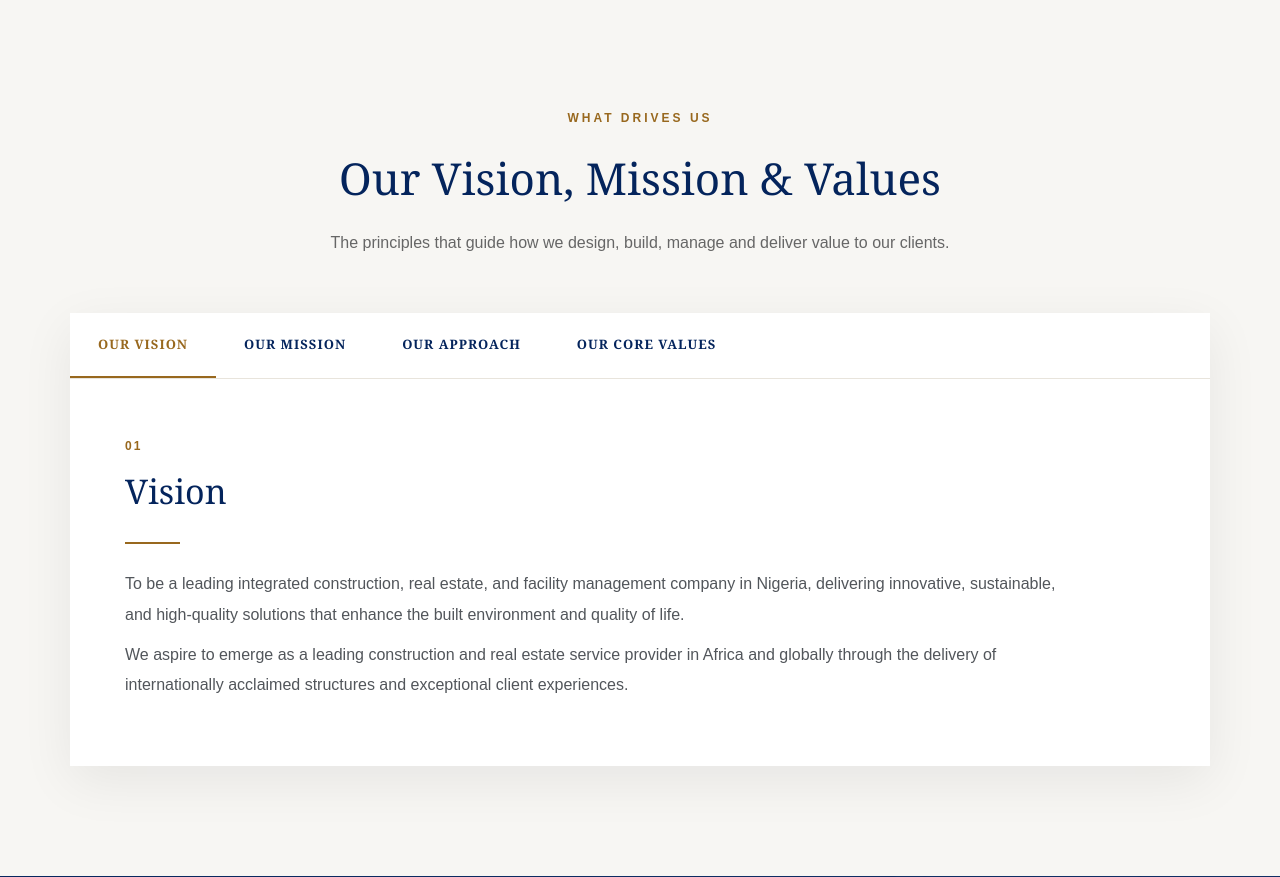
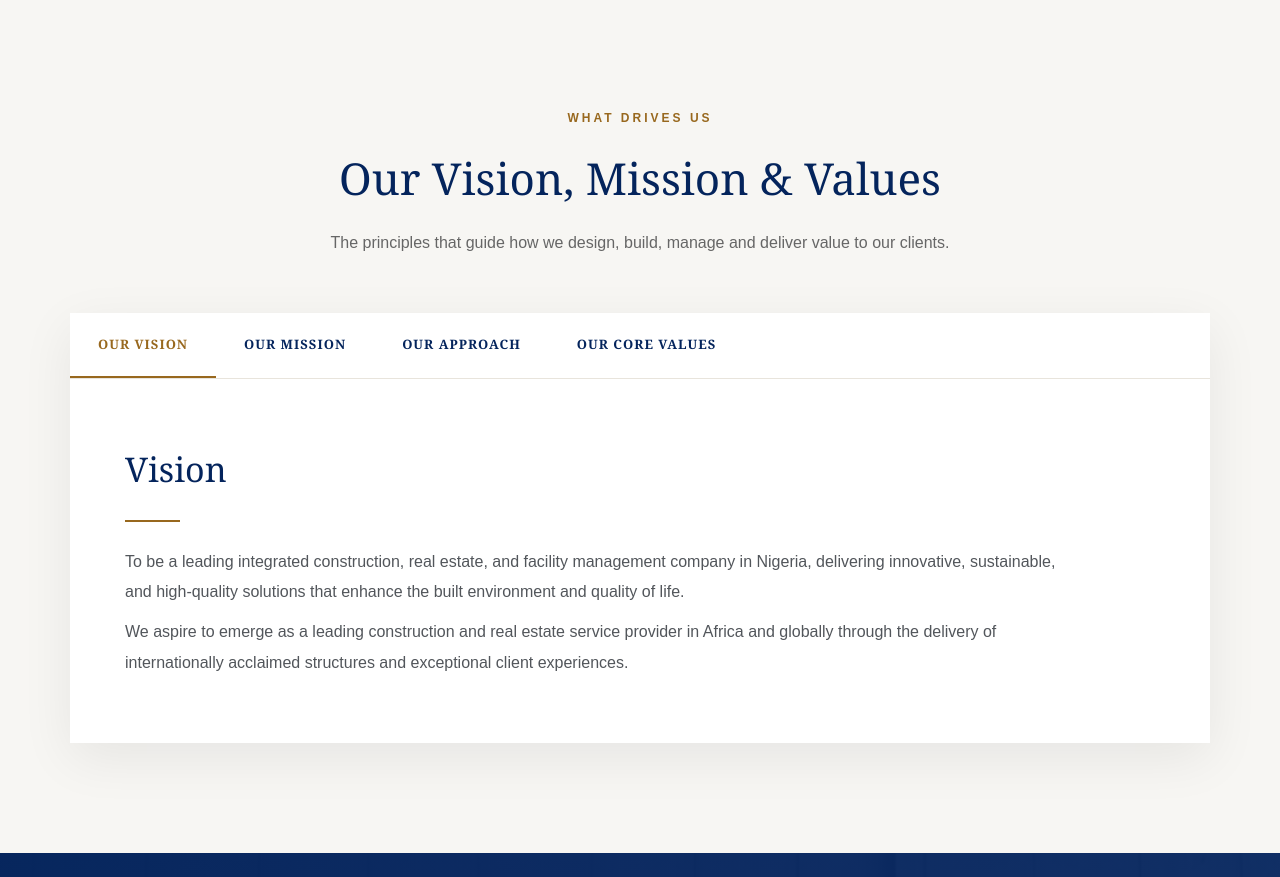
Before and after one commit to godwinumosen/deus, a Django app: page /founder_message/ in a window 1280 px wide. Shown: the part 1573-2450 px from the top of the page. Run offline with Django 5.2, Linux system fonts and the light colour scheme; data comes from the database, SQL or seed files in the repository; some libraries are stand-ins or nearby versions; some web fonts are replaced.

```diff
--- a/templates/deus_magnus/founder_message.html
+++ b/templates/deus_magnus/founder_message.html
@@ -184,8 +184,6 @@
                 <!-- VISION -->
                 <div id="dm-vision" class="tab-pane fade in active">
 
-                    <span class="dm-tab-number">01</span>
-
                     <h3>Vision</h3>
 
                     <div class="dm-gold-line"></div>
@@ -210,8 +208,6 @@
                 <!-- MISSION -->
                 <div id="dm-mission" class="tab-pane fade">
 
-                    <span class="dm-tab-number">02</span>
-
                     <h3>Mission</h3>
 
                     <div class="dm-gold-line"></div>
@@ -234,8 +230,6 @@
 
                 <!-- APPROACH -->
                 <div id="dm-approach" class="tab-pane fade">
-
-                    <span class="dm-tab-number">03</span>
 
                     <h3>Our Approach</h3>
 
@@ -336,8 +330,6 @@
 
                 <!-- CORE VALUES -->
                 <div id="dm-values" class="tab-pane fade">
-
-                    <span class="dm-tab-number">04</span>
 
                     <h3>Our Core Values</h3>
 
@@ -819,12 +811,7 @@
         padding: 55px;
     }
 
-    .dm-tab-number {
-        color: #98681e;
-        font-size: 12px;
-        letter-spacing: 2px;
-        font-weight: 700;
-    }
+
 
     .dm-philosophy-content h3 {
         color: #04245c;
```
